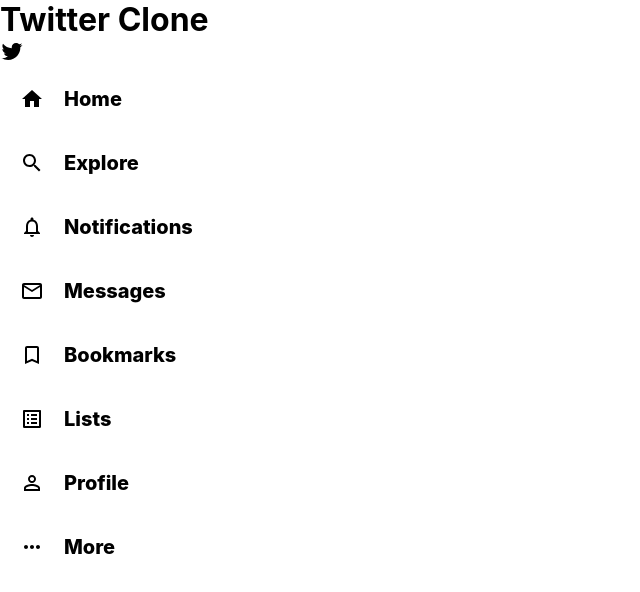
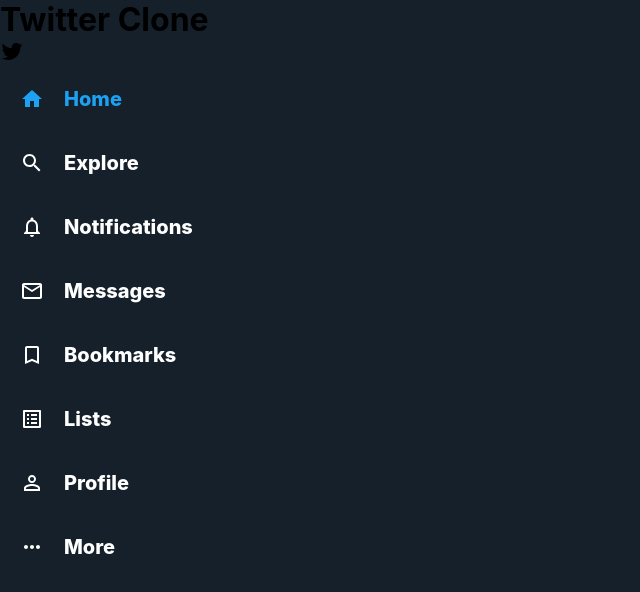
Before and after one commit to kwesihackman/React-Twitter-Clone, a React (Create React App) app: page / in a window 1280 px wide. Shown: the top 592 px of the page, without its empty margins (0-640 px from the left). Built offline with nearby package versions, Linux system fonts and the light colour scheme.

Commit message:
fixed hover color not working

```diff
--- a/src/App.css
+++ b/src/App.css
@@ -1,4 +1,6 @@
 body {
+  --twitter-blue: #1da1f2;
   --twitter-color: #50b7f5;
-  --twitter-background: #141d26;
+  --twitter-background: #15202b;
+  --twitter-light-gray: #f5f8fa;
 }
--- a/src/components/sidebar/SideOption.tsx
+++ b/src/components/sidebar/SideOption.tsx
@@ -4,11 +4,12 @@
 type Props = {
   Icon: Function;
   text: string;
+  active: boolean;
 };
 
-const SideOption: React.FC<Props> = ({ text, Icon }) => {
+const SideOption: React.FC<Props> = ({ text, Icon, active }) => {
   return (
-    <div className="sidebarOption">
+    <div className={`sidebarOption ${active ? "sidebarOption--active" : ""}`}>
       <Icon />
       <h2>{text}</h2>
     </div>
--- a/src/components/sidebar/Sidebar.tsx
+++ b/src/components/sidebar/Sidebar.tsx
@@ -18,14 +18,18 @@
   return (
     <div>
       <TwitterIcon />
-      <SideOption text="Home" Icon={HomeIcon} />
-      <SideOption text="Explore" Icon={SearchIcon} />
-      <SideOption text="Notifications" Icon={NotificationsNoneIcon} />
-      <SideOption text="Messages" Icon={MailOutlineIcon} />
-      <SideOption text="Bookmarks" Icon={BookmarkBorderIcon} />
-      <SideOption text="Lists" Icon={ListAltIcon} />
-      <SideOption text="Profile" Icon={PermIdentityIcon} />
-      <SideOption text="More" Icon={MoreHorizIcon} />
+      <SideOption active={true} text="Home" Icon={HomeIcon} />
+      <SideOption active={false} text="Explore" Icon={SearchIcon} />
+      <SideOption
+        active={false}
+        text="Notifications"
+        Icon={NotificationsNoneIcon}
+      />
+      <SideOption active={false} text="Messages" Icon={MailOutlineIcon} />
+      <SideOption active={false} text="Bookmarks" Icon={BookmarkBorderIcon} />
+      <SideOption active={false} text="Lists" Icon={ListAltIcon} />
+      <SideOption active={false} text="Profile" Icon={PermIdentityIcon} />
+      <SideOption active={false} text="More" Icon={MoreHorizIcon} />
       {/* tweet  */}
     </div>
   );
--- a/src/components/sidebar/sideoption.css
+++ b/src/components/sidebar/sideoption.css
@@ -2,19 +2,26 @@
   display: flex;
   align-items: center;
   cursor: pointer;
+  color: white;
 }
 .sidebarOption > .MuiSvgIcon-root {
   padding: 20px;
+  background-color: transparent;
 }
 
 .sidebarOption > h2 {
   font-weight: 800;
   font-size: 20px;
   margin-right: 20px;
+  background-color: transparent;
 }
 .sidebarOption:hover {
-  background-color: #e8f5fe;
+  background-color: rgba(29, 161, 242, 0.1);
   border-radius: 30px;
-  color: var(--twitter-color);
+  color: var(--twitter-blue);
   transition: color 100ms ease-out;
 }
+
+.sidebarOption--active {
+  color: var(--twitter-blue);
+}
--- a/src/index.css
+++ b/src/index.css
@@ -1,5 +1,6 @@
 * {
   margin: 0;
+  background-color: var(--twitter-background);
 }
 body {
   margin: 0;
```
